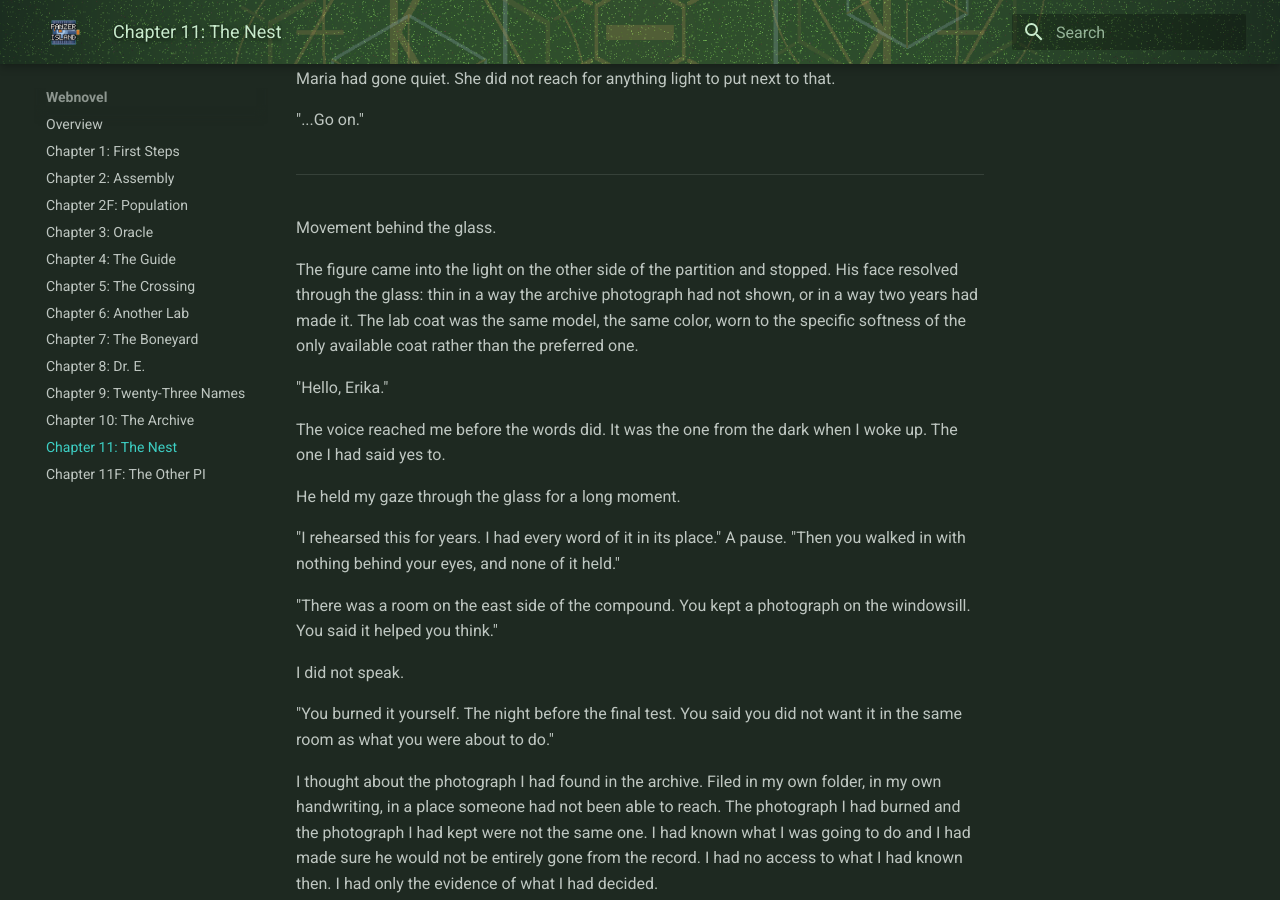
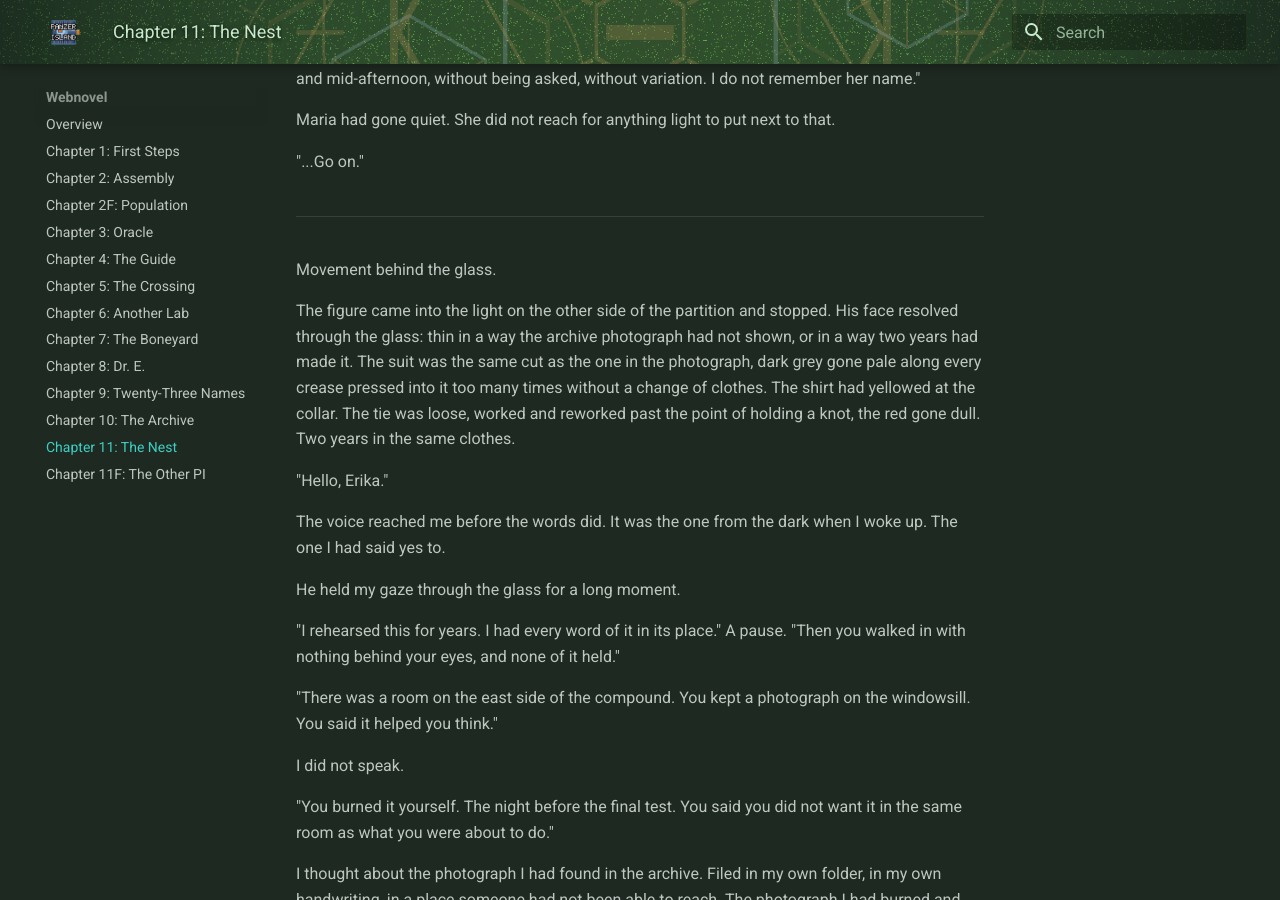
Before and after one commit to rhedak/panzer_island_pages, an MkDocs documentation site: the page built from docs/webnovel/ch11.md, in a window 1280 px wide and 900 px high, scrolled down 4543 px. Built offline with MkDocs 1.6.1 and Material for MkDocs 9.7.7, drawn with Linux system fonts in a browser that asks for light colours; some of the changed text lies outside the part shown.

```diff
--- a/docs/webnovel/ch11.md
+++ b/docs/webnovel/ch11.md
@@ -9,7 +9,9 @@ updated: 2026-07-03
 
 *Published July 3, 2026*
 
-![Erika facing a lit glass partition in an institutional inner room, three covered shapes on the floor between her and the glass, a thin man in a lab coat visible through the glass on the other side](../assets/webnovel/ch11.webp){ .chapter-illustration }
+*Revision 2, updated July 3, 2026*
+
+![Erika facing a lit glass partition in an institutional inner room, three covered shapes on the floor between her and the glass, a thin man in a ravaged suit visible through the glass on the other side](../assets/webnovel/ch11.webp){ .chapter-illustration }
 
 Through the inner gate.
 
@@ -133,7 +135,7 @@ Maria had gone quiet. She did not reach for anything light to put next to that.
 
 Movement behind the glass.
 
-The figure came into the light on the other side of the partition and stopped. His face resolved through the glass: thin in a way the archive photograph had not shown, or in a way two years had made it. The lab coat was the same model, the same color, worn to the specific softness of the only available coat rather than the preferred one.
+The figure came into the light on the other side of the partition and stopped. His face resolved through the glass: thin in a way the archive photograph had not shown, or in a way two years had made it. The suit was the same cut as the one in the photograph, dark grey gone pale along every crease pressed into it too many times without a change of clothes. The shirt had yellowed at the collar. The tie was loose, worked and reworked past the point of holding a knot, the red gone dull. Two years in the same clothes.
 
 "Hello, Erika."
 
```
Also changed, not shown: other parts of docs/webnovel/ch11.md (+1 -1 lines).
